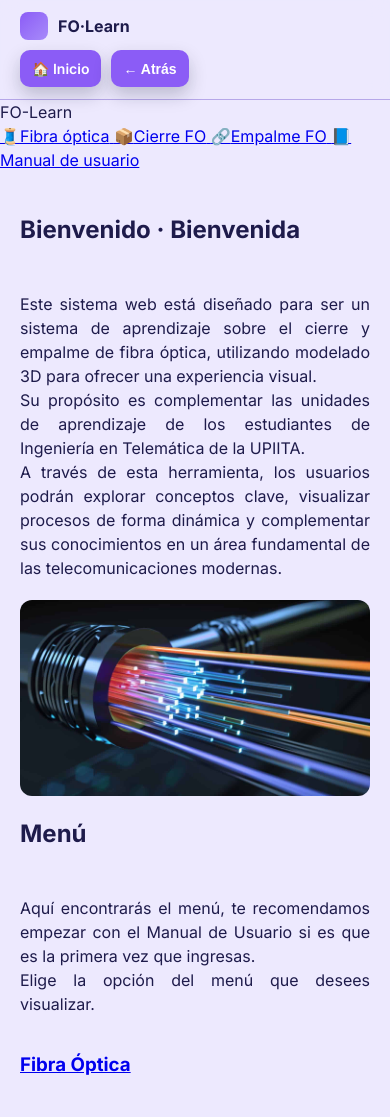
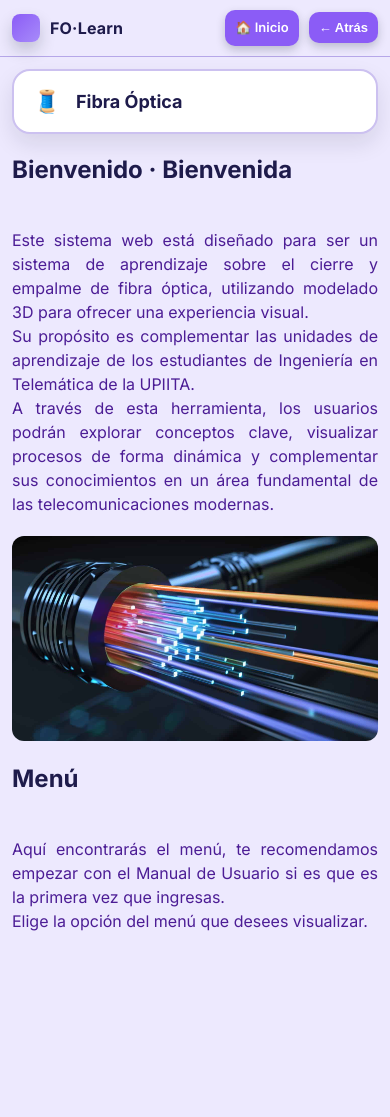
Before and after one commit to karla22rios/fo-learn, a Django app: page / in a window 390 px wide. After the commit the page ends 931 px from the top, so only its background shows below. Run offline with Django 5.2, Linux system fonts and the light colour scheme; data comes from the database, SQL or seed files in the repository.

Commit message:
Agregamos sidebar2

```diff
--- a/static/css/site.css
+++ b/static/css/site.css
@@ -1,262 +1,359 @@
-/* =========================
-   PALETA Y VARIABLES
-========================= */
+/* ====== Paleta ====== */
 :root{
-  --bg:#EDE9FE;
-  --panel:#C4B5FD;
-  --text:#1E1B4B;
-  --muted:#4C1D95;
-  --brand:#8B5CF6;
+  --bg:    #EDE9FE;
+  --panel: #C4B5FD;
+  --text:  #1E1B4B;
+  --muted: #4C1D95;
+  --brand: #8B5CF6;
   --brand-light:#A78BFA;
-  --line:#B6A7E9;
-  --radius:14px;
-  --shadow:0 8px 18px rgba(15,23,42,.22);
-  --font:"Inter",system-ui,-apple-system,Segoe UI,Roboto,Arial;
+  --line:  #B6A7E9;
+
+  --radius:12px;
+  --shadow:0 8px 16px rgba(15,23,42,0.20);
+  --font: "Inter", system-ui, -apple-system, Segoe UI, Roboto, "Helvetica Neue", Arial;
 }
 
-/* =========================
-   RESET GLOBAL
-========================= */
-*{ box-sizing:border-box }
-html,body{ margin:0; padding:0; width:100%; height:100% }
+/* ====== Reset y base ====== */
+*{ box-sizing:border-box; }
+html,body{ height:100%; }
 body{
+  margin:0;
   background:var(--bg);
   color:var(--text);
   font:16px/1.5 var(--font);
-  overflow-x:hidden; /* 🔒 evita desbordes */
+
+  /* CLAVE: evita que “se salga del marco” */
+  overflow-x:hidden;
 }
 
-/* =========================
-   HEADER / NAVBAR
-========================= */
+img, video, canvas, iframe{ max-width:100%; height:auto; }
+
+/* ====== Header / Navbar ====== */
 .app-header{
-  position:sticky;
-  top:0;
-  z-index:100;
-  background:rgba(237,233,254,.9);
-  backdrop-filter:blur(10px);
+  position:sticky; top:0; z-index:100;
+  backdrop-filter:saturate(140%) blur(10px);
+  background: color-mix(in srgb, var(--bg) 92%, transparent);
   border-bottom:1px solid var(--line);
 }
 
 .nav{
   max-width:1200px;
   margin:0 auto;
-  padding:12px 20px;
+  padding:12px 18px;
+
   display:flex;
   align-items:center;
   justify-content:space-between;
+  gap:16px;
 }
 
 .brand{
-  display:flex;
-  align-items:center;
-  gap:10px;
-  font-weight:700;
-  text-decoration:none;
-  color:var(--text);
+  display:flex; align-items:center; gap:10px;
+  text-decoration:none; color:var(--text);
+  min-width: 140px;
 }
-
 .brand .logo{
-  width:28px;
-  height:28px;
-  border-radius:8px;
-  background:linear-gradient(135deg,var(--brand),var(--brand-light));
+  width:28px; height:28px; border-radius:8px;
+  background:linear-gradient(135deg, var(--brand), var(--brand-light));
+  box-shadow: var(--shadow);
 }
+.brand span{ font-weight:700; letter-spacing:.2px; }
 
 .nav-actions{
   display:flex;
   gap:10px;
+  align-items:center;
+  flex-wrap:wrap;
 }
 
-.btn-home,
-.btn-back{
-  background:var(--brand);
-  color:#fff;
-  border:none;
-  border-radius:10px;
-  padding:8px 12px;
-  font-size:14px;
-  font-weight:600;
-  cursor:pointer;
-  text-decoration:none;
-  box-shadow:var(--shadow);
+/* ======= Botones Atrás e Inicio (Navbar) ======= */
+.btn-back,
+.btn-home{
+  background: var(--brand);
+  color: #fff;
+  border: none;
+  border-radius: 10px;
+  padding: 9px 12px;
+  cursor: pointer;
+  font-weight: 600;
+  font-size: 14px;
+  transition: background 0.2s, transform 0.1s, box-shadow 0.2s;
+  box-shadow: 0 4px 10px rgba(15,23,42,0.22);
+  text-decoration: none;
+  display: inline-flex;
+  align-items: center;
+  gap: 6px;
+  white-space:nowrap;
 }
-.btn-home:hover,
-.btn-back:hover{
-  background:var(--brand-light);
+.btn-back:hover,
+.btn-home:hover{
+  background: var(--brand-light);
+  transform: translateY(-1px);
+  box-shadow: 0 6px 14px rgba(15,23,42,0.26);
 }
 
-/* =========================
-   CONTENEDOR GENERAL
-========================= */
+/* ====== Contenedor principal ====== */
 .container{
-  max-width:1200px;
+  /* “marco” real */
+  width:min(1200px, 100%);
   margin:0 auto;
-  padding:20px;
-  width:100%;
+  padding:18px;
 }
 
-/* =========================
-   LAYOUT PRINCIPAL (PC)
-========================= */
+/* ====== Tipografía utilitaria ====== */
+h1,h2,h3{ margin:0 0 10px 0; }
+.muted{ color:var(--muted); }
+.hl{ color:var(--brand); }
+hr.sep{
+  border:0; border-top:1px solid var(--line);
+  margin:14px 0;
+}
+
+/* ====== Layout principal (sidebar + contenido) ====== */
 .page{
   display:grid;
-  grid-template-columns: 260px 1fr; /* ⬅️ sidebar + contenido */
-  gap:20px;
-  width:100%;
-  max-width:100%;
+  /* sidebar más compacta, contenido más grande */
+  grid-template-columns: 300px minmax(0, 1fr);
+  gap:18px;
+  align-items:start;
 }
 
-/* =========================
-   SIDEBAR IZQUIERDO
-========================= */
-.sidebar{
-  width:100%;
+/* ====== Sidebar “recuadros bonitos” ====== */
+.sidebox{
+  position:sticky;
+  top:76px;
+  align-self:start;
 }
 
-.sidebar .card{
-  background:var(--panel);
+/* Tarjeta base */
+.card{
+  background:color-mix(in srgb, var(--panel) 92%, #ffffff 8%);
+  border:1px solid var(--line);
   border-radius:var(--radius);
-  padding:16px;
-  box-shadow:var(--shadow);
+  box-shadow: var(--shadow);
+}
+.card.pad{ padding:16px; }
+
+/* Menú tipo “botones” (izquierda) */
+.side-menu{
+  display:flex;
+  flex-direction:column;
+  gap:14px;
 }
 
-.sidebar-title{
-  font-size:18px;
+.side-link{
+  display:flex;
+  align-items:center;
+  gap:12px;
+
+  /* AQUÍ se hace “más corto” el botón */
+  width: 265px;          /* <- ajusta si quieres más corto */
+  max-width: 100%;
+  padding:14px 16px;
+
+  background:#fff;
+  border:2px solid color-mix(in srgb, var(--line) 70%, #ffffff 30%);
+  border-radius: 18px;
+
+  text-decoration:none;
+  color: var(--text);
   font-weight:700;
-  margin-bottom:10px;
+  font-size: 20px;
+
+  box-shadow: 0 10px 22px rgba(15,23,42,0.10);
+  transition: transform .15s ease, box-shadow .15s ease, border-color .15s ease;
 }
 
-.menu-btn{
+.side-link .ico{
+  width:34px;
   display:flex;
-  align-items:center;
-  gap:10px;
-  padding:10px 14px;
-  margin-bottom:10px;
-  background:#fff;
-  border-radius:14px;
-  text-decoration:none;
-  color:var(--text);
-  font-weight:600;
-  box-shadow:var(--shadow);
-  width:100%;
-  max-width:230px; /* 🔑 NO se sale del marco */
+  justify-content:center;
+  font-size:22px;
 }
 
-.menu-btn:hover{
+.side-link:hover{
+  transform: translateY(-2px);
+  box-shadow: 0 14px 28px rgba(15,23,42,0.14);
+  border-color: color-mix(in srgb, var(--brand-light) 65%, #fff 35%);
+}
+
+.side-link.active{
+  border-color: var(--brand-light);
+  box-shadow: 0 16px 30px rgba(15,23,42,0.16);
+}
+
+/* ====== Sidebar de pasos (tu lista de pasos) ====== */
+.sidebar{
+  position:sticky;
+  top:76px;
+  align-self:start;
+}
+
+.step-list{
+  margin:0; padding:0; list-style:none;
+}
+.step-list li{
+  border-left:4px solid transparent;
+  transition: all .2s ease;
+}
+.step-list a{
+  display:block;
+  padding:10px 12px;
+  color:var(--text);
+  text-decoration:none;
+  border-radius:10px;
+}
+.step-list a:hover{
   background:var(--brand-light);
   color:#fff;
 }
+.step-list li.active{
+  border-left-color: var(--brand);
+}
+.step-list li.active a{
+  background:var(--brand-light);
+  font-weight:600;
+  color:#fff;
+}
 
-/* =========================
-   VISOR 3D
-========================= */
+/* ====== Visor 3D ====== */
 .viewer-wrap{
+  position:relative;
   width:100%;
-  max-width:100%;
-  aspect-ratio:16/9;
-  background:#fff;
+
+  /* más alto (más grande el visor) */
+  aspect-ratio: 16 / 8.5;
+
+  background:#DFD8FD;
   border-radius:var(--radius);
-  box-shadow:var(--shadow);
+  border:1px solid var(--line);
   overflow:hidden;
 }
 
 .viewer-toolbar{
   display:flex;
   gap:10px;
-  margin-bottom:10px;
+  flex-wrap:wrap;
+  margin:10px 0 0;
 }
 
-.viewer-toolbar button{
+.btn{
+  appearance:none;
+  border:1px solid var(--line);
+  border-radius:10px;
+  padding:7px 12px;
+  background:var(--brand-light);
+  color:#fff;
+  text-decoration:none;
+  cursor:pointer;
+  transition: all .2s ease;
+  font-weight:600;
+}
+.btn:hover{
   background:var(--brand);
-  color:#fff;
-  border:none;
-  border-radius:10px;
-  padding:8px 12px;
-  font-weight:600;
-  cursor:pointer;
+  border-color:var(--brand);
 }
 
-/* =========================
-   TARJETAS / PANEL
-========================= */
-.card{
-  background:var(--panel);
-  border-radius:var(--radius);
-  padding:16px;
-  box-shadow:var(--shadow);
+.overlay{
+  position:absolute; inset:0;
+  display:flex; align-items:center; justify-content:center;
+  color:#fff;
+  background:rgba(139,92,246,0.7);
+  font:15px var(--font);
+}
+
+/* ====== Grid de categorías (home) ====== */
+.category-grid{
+  display:grid;
+  gap:16px;
+  grid-template-columns: repeat(auto-fit, minmax(220px, 1fr));
   margin-top:16px;
 }
 
-/* =========================
-   GRID DE CATEGORÍAS
-========================= */
-.category-grid{
-  display:grid;
-  grid-template-columns:repeat(auto-fit,minmax(220px,1fr));
-  gap:16px;
-  width:100%;
+.category-card{
+  display:block;
+  background:var(--panel);
+  border:1px solid var(--line);
+  border-radius:var(--radius);
+  padding:16px;
+  text-decoration:none;
+  color:var(--text);
+  box-shadow:var(--shadow);
+  transition: transform .15s ease, box-shadow .15s ease;
+}
+.category-card:hover{
+  transform:translateY(-4px);
+  box-shadow:0 12px 28px rgba(15,23,42,.20);
+}
+.category-card h3{
+  margin:0 0 6px 0;
+  font-size:18px;
+  font-weight:700;
 }
 
-/* =========================
-   BOTONES DE PASO
-========================= */
+/* ====== Navegación entre pasos ====== */
 .step-nav{
+  margin-top:18px;
   display:flex;
   justify-content:space-between;
-  margin-top:20px;
+  align-items:center;
+  gap:12px;
+  flex-wrap:wrap;
 }
 
-.step-nav a{
+.nav-btn{
+  padding:10px 14px;
   background:var(--brand);
   color:#fff;
-  padding:10px 16px;
   border-radius:12px;
   text-decoration:none;
-  font-weight:600;
+  font-weight:700;
+  transition: background .2s, transform .1s, box-shadow .2s;
+  box-shadow: 0 6px 14px rgba(15,23,42,0.18);
+  display:inline-flex;
+  gap:8px;
+  align-items:center;
+  white-space:nowrap;
+}
+.nav-btn:hover{
+  background:var(--brand-light);
+  transform: translateY(-1px);
 }
 
-/* =====================================================
-   📱 ADAPTACIÓN AUTOMÁTICA TABLET Y SMARTPHONE
-===================================================== */
-@media (max-width:980px){
+/* ====== RESPONSIVE (tablet/mobile) ====== */
+@media (max-width: 980px){
+  .page{ grid-template-columns: 1fr; }
+  .sidebox, .sidebar{ position:relative; top:auto; }
 
-  .page{
-    grid-template-columns:1fr; /* 🔥 UNA SOLA COLUMNA */
+  /* menú lateral se vuelve “arriba” y centrado */
+  .side-menu{
+    flex-direction:column;
+    align-items:center;
   }
+  .side-link{
+    width: min(420px, 100%);
+    font-size:18px;
+  }
+}
 
-  .sidebar{
-    order:1;
+@media (max-width: 700px){
+  .nav{ padding:10px 12px; }
+  .container{ padding:12px; }
+
+  .btn-back, .btn-home{
+    padding:8px 10px;
+    font-size:13px;
   }
 
   .viewer-wrap{
-    order:2;
+    aspect-ratio: 16 / 10; /* un poco más alto en cel */
   }
 
-  .menu-btn{
-    max-width:100%;
+  /* si en step_viewer tienes .bottom-nav, evita que se encimen */
+  .bottom-nav{
+    display:flex;
+    gap:10px;
+    flex-direction:column;
+    align-items:stretch;
   }
 }
-
-/* =====================================================
-   📱 SMARTPHONE (BOTONES EN COLUMNA)
-===================================================== */
-@media (max-width:700px){
-
-  .nav{
-    flex-direction:column;
-    align-items:flex-start;
-    gap:10px;
-  }
-
-  .nav-actions{
-    width:100%;
-    justify-content:flex-start;
-  }
-
-  .viewer-toolbar{
-    flex-direction:column;
-    align-items:flex-start;
-  }
-
-}
--- a/templates/base.html
+++ b/templates/base.html
@@ -11,7 +11,6 @@
 </head>
 
 <body>
-  <!-- Header superior (NO lo quitamos) -->
   <header class="app-header">
     <nav class="nav">
       <a href="{% url 'home' %}" class="brand">
@@ -21,50 +20,13 @@
 
       <div class="nav-actions">
         <a href="{% url 'home' %}" class="btn-home">🏠 Inicio</a>
-        <button class="btn-back" type="button" onclick="window.history.back()">← Atrás</button>
+        <button class="btn-back" onclick="window.history.back()">← Atrás</button>
       </div>
     </nav>
   </header>
 
-  <!-- Layout: Sidebar izquierda + Contenido -->
-  <div class="app-shell">
-    <aside class="app-sidebar">
-      <div class="side-brand">
-        <div class="side-logo"></div>
-        <div class="side-title">FO-Learn</div>
-      </div>
-
-      <!-- Menú fijo (cambia los slug si los tuyos son distintos) -->
-      <nav class="side-nav">
-        <!-- NOTA: aquí NO hay botón "Inicio" (me pediste quitarlo del menú lateral) -->
-        <a class="side-link" href="{% url 'category_detail' 'fibra-optica' %}">
-          <span class="ico">🧵</span><span>Fibra óptica</span>
-        </a>
-
-        <a class="side-link" href="{% url 'category_detail' 'cierre-de-fibra-optica' %}">
-          <span class="ico">📦</span><span>Cierre FO</span>
-        </a>
-
-        <a class="side-link" href="{% url 'category_detail' 'empalme-de-fibra-optica' %}">
-          <span class="ico">🔗</span><span>Empalme FO</span>
-        </a>
-
-        <a class="side-link" href="{% url 'category_detail' 'manual-de-usuario' %}">
-          <span class="ico">📘</span><span>Manual de usuario</span>
-        </a>
-
-        <!-- Si tu “Manual de usuario” NO es categoría sino una página/step,
-             dime y lo apunto a la URL correcta. -->
-      </nav>
-
-      {% block sidebar_extra %}{% endblock %}
-    </aside>
-
-    <main class="app-content">
-      <div class="container">
-        {% block content %}{% endblock %}
-      </div>
-    </main>
-  </div>
+  <main class="container">
+    {% block content %}{% endblock %}
+  </main>
 </body>
 </html>
--- a/templates/viewer/home.html
+++ b/templates/viewer/home.html
@@ -3,8 +3,28 @@
 {% block title %}Inicio · FO·Learn{% endblock %}
 
 {% block content %}
-{% with active="home" %}
 
+<div class="page">
+  <!-- SIDEBAR -->
+  <aside class="sidebox">
+    <div class="side-menu">
+      {% for c in categories %}
+        <a class="side-link" href="{% url 'category_detail' c.slug %}">
+          <span class="ico">
+            {% if "Fibra" in c.name %}🧵{% elif "Cierre" in c.name %}📦{% elif "Empalme" in c.name %}🔗{% elif "Manual" in c.name %}📘{% else %}📌{% endif %}
+          </span>
+          <span>{{ c.name }}</span>
+        </a>
+      {% empty %}
+        <div class="card pad">
+          <p class="muted">No hay categorías todavía.</p>
+        </div>
+      {% endfor %}
+    </div>
+  </aside>
+
+  <!-- CONTENIDO -->
+  <section>
     <h2>Bienvenido · Bienvenida</h2>
 
     <p class="muted" style="text-align:justify; white-space: pre-line;">
@@ -15,24 +35,15 @@
 
     <img src="{% static 'images/Fibraópticpagina.jpg' %}"
          alt="Fibra óptica"
-     style="width:100%; max-width:500px; display:block; margin:20px auto; border-radius:12px;">
+         style="width:100%; max-width:520px; display:block; margin:20px auto; border-radius:12px;">
 
     <h2>Menú</h2>
-
     <p class="muted" style="text-align:justify; white-space: pre-line;">
       Aquí encontrarás el menú, te recomendamos empezar con el Manual de Usuario si es que es la primera vez que ingresas.
       Elige la opción del menú que desees visualizar.
     </p>
 
-<div class="category-grid">
-  {% for c in categories %}
-    <a class="category-card" href="{% url 'category_detail' c.slug %}">
-      <h3>{{ c.name }}</h3>
-    </a>
-  {% empty %}
-    <p class="muted">No hay categorías todavía.</p>
-  {% endfor %}
+  </section>
 </div>
 
-{% endwith %}
 {% endblock %}
```
Lines whose indentation alone changed are shown as unchanged.
